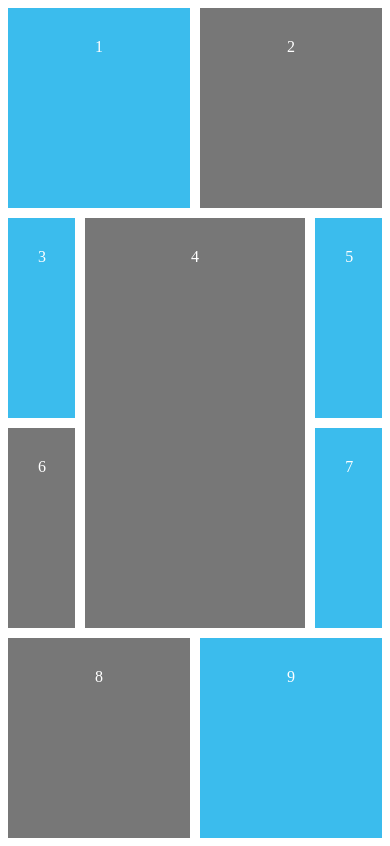
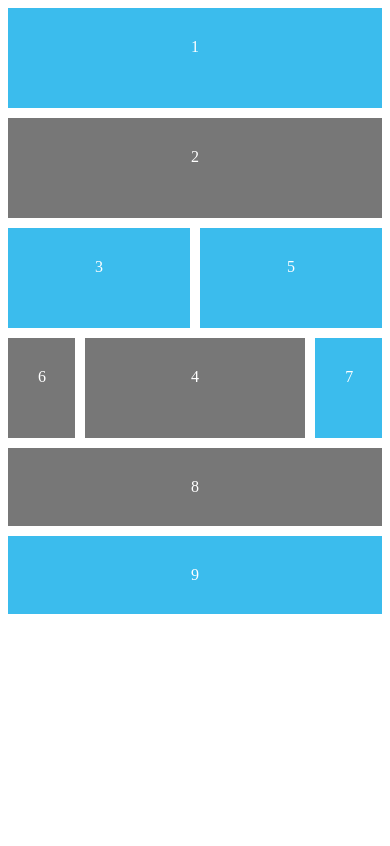
Before and after one commit to opensrc-org/CSS-Grids, a plain HTML site: page index.html in a window 390 px wide. Drawn offline with Linux system fonts and the light colour scheme.

Commit message:
display: grid;

```diff
--- a/index.html
+++ b/index.html
@@ -2,14 +2,13 @@
 <html>
 <head>
     <title></title>
+    <meta name="viewport" content="width=device-width, initial-scale=1.0">
     <style type="text/css">
-
         body{
             color: #fff;
             font-family: 'Nunito Semibold';
             text-align: center;
         }
-
         #content{
             display: grid;
             grid-template-columns: repeat(10, 1fr);
@@ -18,7 +17,6 @@
             max-width: 960px;
             margin: 0 auto;
         }
-
         #content div{
             background: #3bbced;
             padding: 30px;
@@ -26,28 +24,54 @@
         #content div:nth-child(even){
             background: #777;
         }
-
         .one, .eight {
             grid-column: 1/6;
         }
-
         .two, .nine {
             grid-column: 6/11;
         }
-
         .three, .six {
             grid-column: 1/3;
         }
-
         .four {
             grid-column: 3/9;
             grid-row: 2/4;
         }
-
         .five, .seven {
             grid-column: 9/11;
         }
 
+        @media screen and (max-width: 425px){
+            #content {
+                grid-template-rows: repeat(4,minmax(100px, auto));
+            }
+
+            .one, .eight {
+                grid-column: 1/11;
+            }
+
+            .two, .nine {
+                grid-column: 1/11;
+            }
+
+            .four {
+                grid-row: span 1;
+            }
+
+            .three {
+                grid-column: 1/6;
+            }
+
+            .five {
+                grid-row: 3/4;
+                grid-column: 6/11;
+            }
+
+            .six {
+                grid-row: 4/5;
+            }
+
+        }
 
     </style>
 </head>
```
Also changed, not shown: 1 other file. Lines whose indentation alone changed are shown as unchanged.
